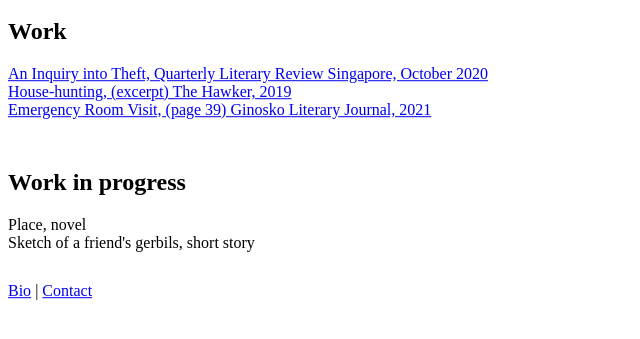
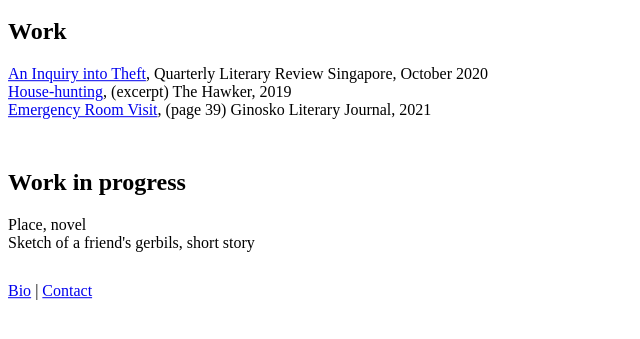
Before and after one commit to violetjordanhara/violetjordanhara.github.io, a plain HTML site: page testing.html in a window 1280 px wide. Shown: the part 281-620 px from the top of the page, without its empty margins (0-640 px from the left). Drawn offline with Linux system fonts and the light colour scheme.

Commit message:
only the titles of works are links now

```diff
--- a/testing.html
+++ b/testing.html
@@ -16,11 +16,11 @@
 		<h2>Work</h2>
 
 		<div class="padding">
-			<a href="http://www.qlrs.com/story.asp?id=1606">An Inquiry into Theft, Quarterly Literary Review Singapore, October 2020</a>
+			<a href="http://www.qlrs.com/story.asp?id=1606">An Inquiry into Theft</a><a>, Quarterly Literary Review Singapore, October 2020</a>
 			<br>
-			<a href="https://writerscentre.yale-nus.edu.sg/newsletters/the-hawker-issue-fifteen/house-hunting/">House-hunting, (excerpt) The Hawker, 2019</a>
+			<a href="https://writerscentre.yale-nus.edu.sg/newsletters/the-hawker-issue-fifteen/house-hunting/">House-hunting</a><a>, (excerpt) The Hawker, 2019</a>
 			<br>
-			<a href="http://www.ginoskoliteraryjournal.com/images/ginosko26.pdf">Emergency Room Visit, (page 39) Ginosko Literary Journal, 2021 </a>
+			<a href="http://www.ginoskoliteraryjournal.com/images/ginosko26.pdf">Emergency Room Visit</a><a>, (page 39) Ginosko Literary Journal, 2021</a>
 			<br>
 		</div>
 
```
Also changed, not shown: work.html (+3 -3 lines).
